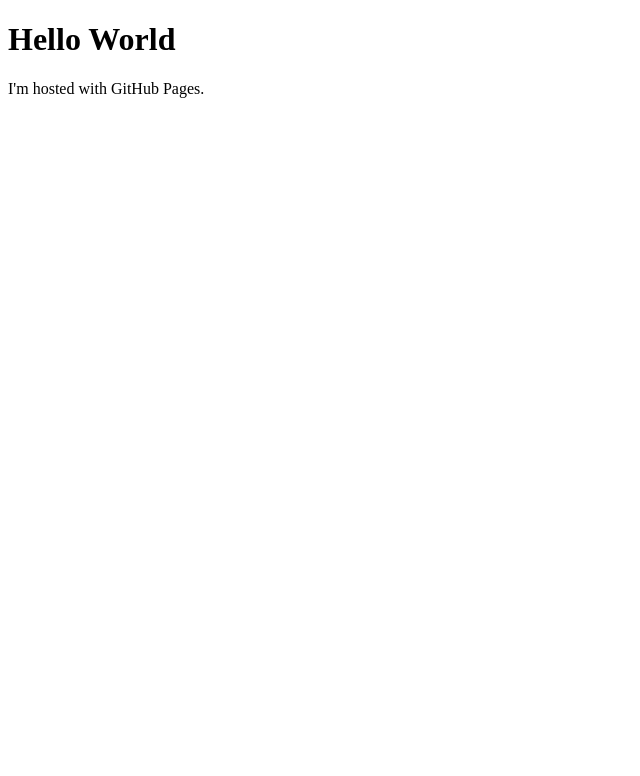
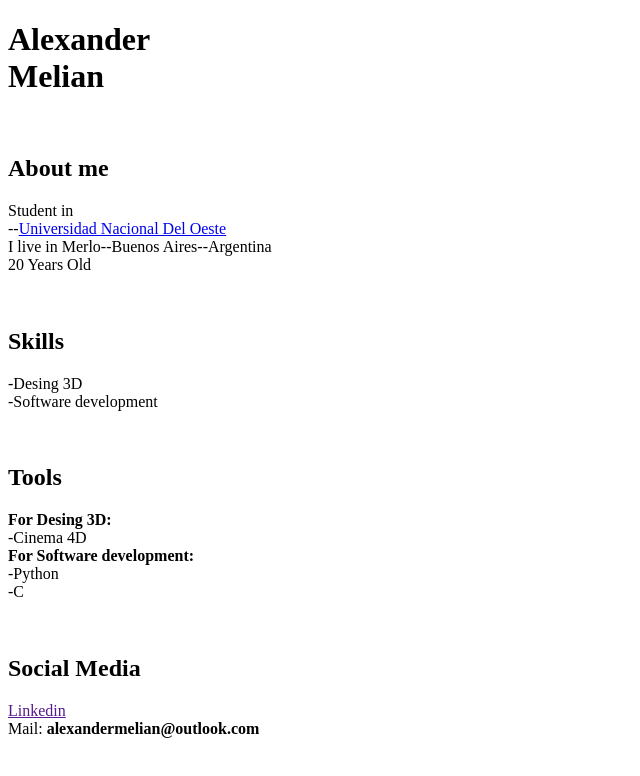
Before and after one commit to AlexMelian/alexmelian.github.io, a plain HTML site: page index.html in a window 1280 px wide. Shown: the whole page, without its empty margins (0-640 px from the left). Drawn offline with Linux system fonts and the light colour scheme.

Commit message:
Update Index
V1

```diff
--- a/index.html
+++ b/index.html
@@ -1,7 +1,47 @@
 <!DOCTYPE html>
 <html>
 <body>
-<h1>Hello World</h1>
-<p>I'm hosted with GitHub Pages.</p>
+<div id='left'>
+    <h1>Alexander<br>Melian</h1>
+<br>
+<h2>About me</h2>
+<p>
+    Student in
+    <br>--<a href="http://www.uno.edu.ar/">Universidad Nacional Del Oeste</a>
+    <br>I live in Merlo--Buenos Aires--Argentina
+    <br>20 Years Old
+</p>
+<br>
+<h2>Skills</h2>
+<p>
+    -Desing 3D
+    <br>-Software development
+</p>
+<br>
+<h2>Tools</h2>
+<p>
+    <b>For Desing 3D:</b>
+    <br>-Cinema 4D
+    <br><b>For Software development:</b>
+    <br>-Python
+    <br>-C
+</p>
+<br>
+<h2>Social Media</h2>
+<p>
+    <a href="">Linkedin</a>
+    <br>Mail: <b>alexandermelian@outlook.com</b>
+
+
+</p>
+
+
+
+
+
+<p></p>
+<br>
+<h2></h2>
+</div>
 </body>
 </html>
```
